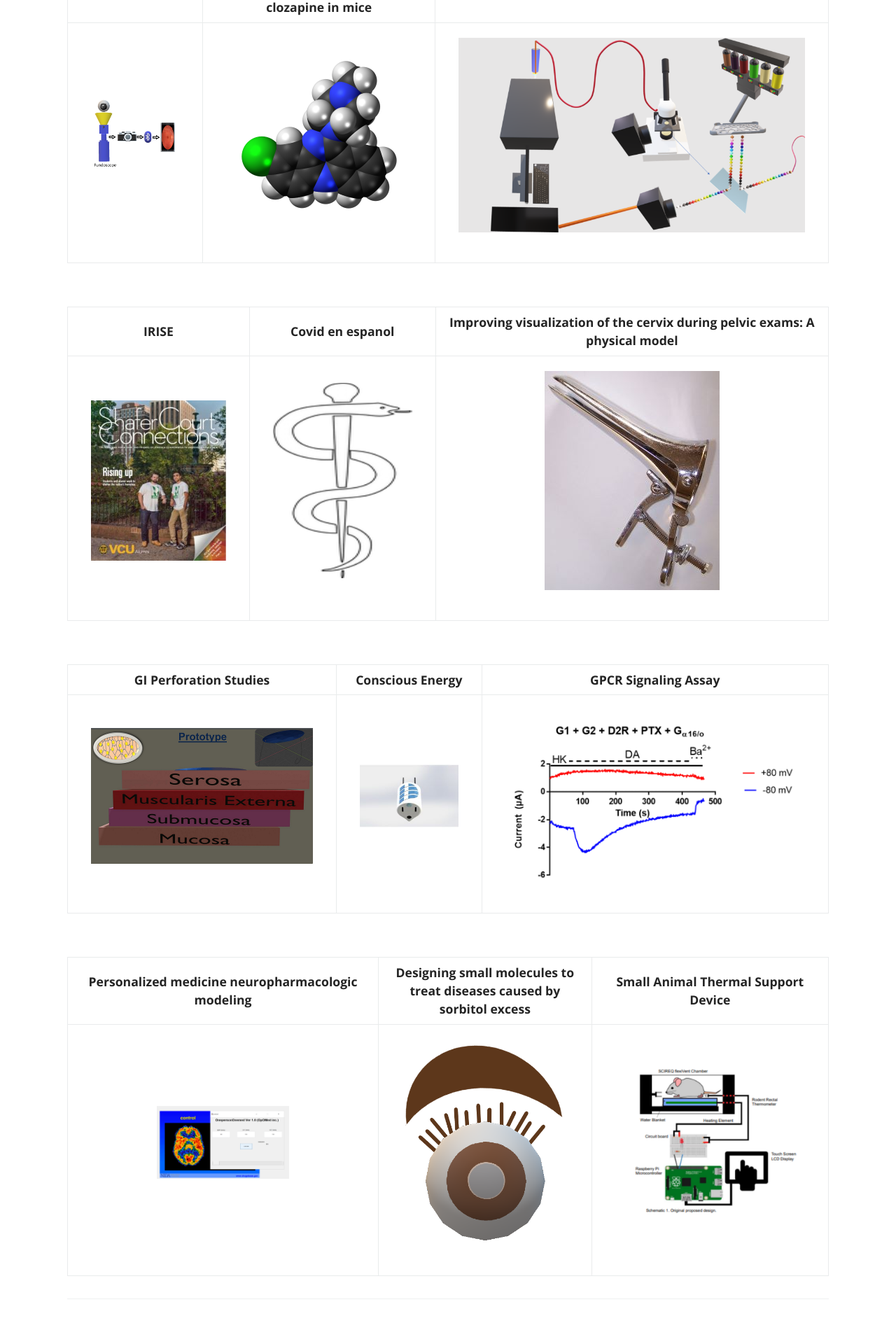
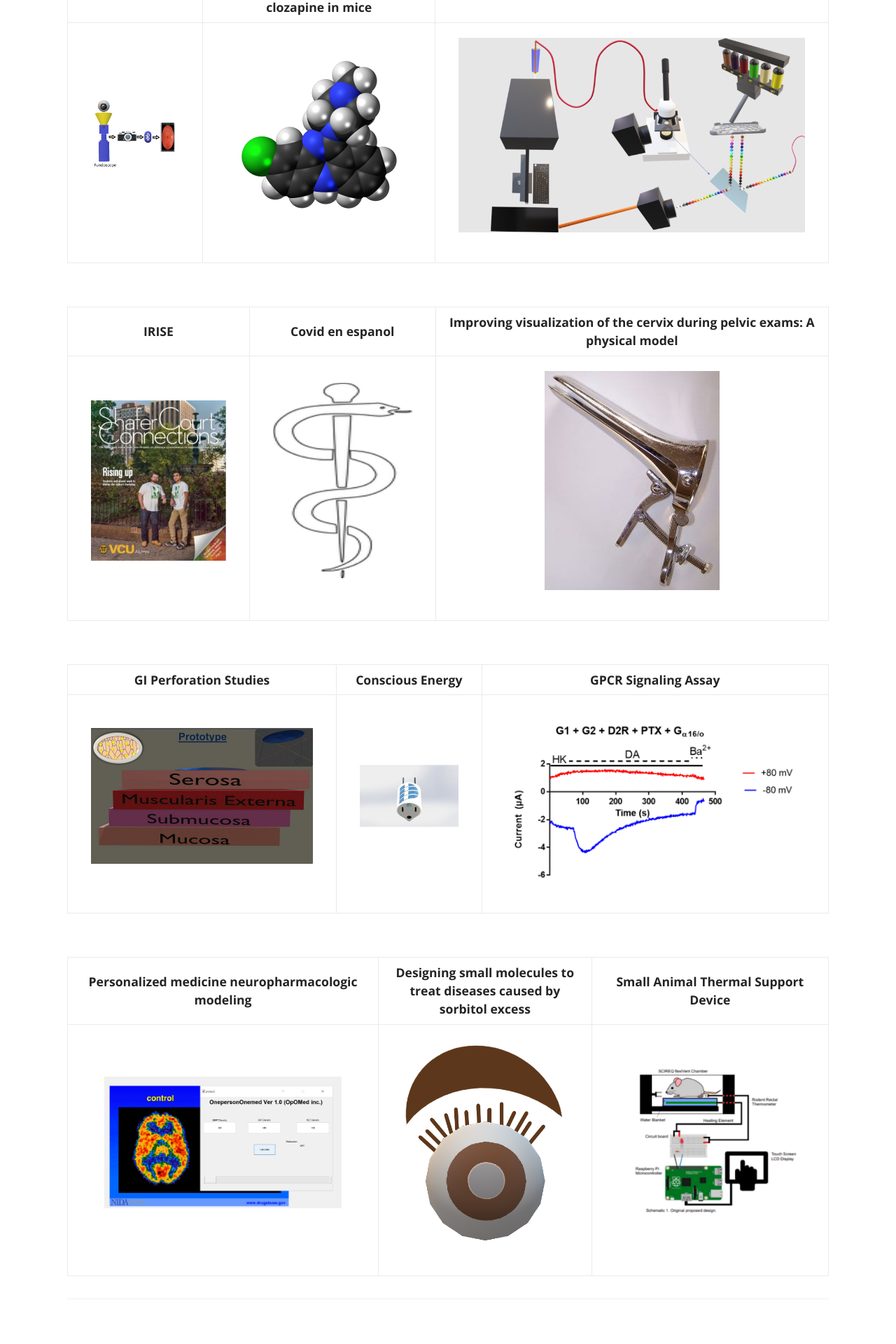
Before and after one commit to EyeCanDoIt/EyeCanDoIt.github.io, a Jekyll site: the page built from index.md, in a window 1280 px wide. Shown: the part 1825-3745 px from the top of the page at 70% size. Built offline with Jekyll 4.4.1, drawn with Linux system fonts in a browser that asks for light colours.

Commit message:
Update index.md

```diff
--- a/index.md
+++ b/index.md
@@ -66,4 +66,4 @@
 
 | Personalized medicine neuropharmacologic modeling  | Designing small molecules to treat diseases caused by sorbitol excess | Small Animal Thermal Support Device |
 |     :---:    |     :---:      |     :---:     |
-| <a href="opomed" class="btn" style="color:#E0E0E0"><img src="https://EyeCanDoIt.github.io/Images/opomed.png" alt="https://EyeCanDoIt.github.io/Images/opomed.png" alt=" " width="50%" height="50%" loading="lazy"></a>   | <a href="sorbitol" class="btn" style="color:#E0E0E0"><img src="https://EyeCanDoIt.github.io/Images/eye.png" alt="https://EyeCanDoIt.github.io/Images/eye.png" loading="lazy"></a>     | <a href="thermoreg" class="btn" style="color:#E0E0E0"><img src="https://EyeCanDoIt.github.io/Images/scireq.png" alt="https://EyeCanDoIt.github.io/Images/scireq.png" loading="lazy"></a>    |
+| <a href="opomed" class="btn" style="color:#E0E0E0"><img src="https://EyeCanDoIt.github.io/Images/opomed.png" alt="https://EyeCanDoIt.github.io/Images/opomed.png" alt=" " width="90%" height="90%" loading="lazy"></a>   | <a href="sorbitol" class="btn" style="color:#E0E0E0"><img src="https://EyeCanDoIt.github.io/Images/eye.png" alt="https://EyeCanDoIt.github.io/Images/eye.png" loading="lazy"></a>     | <a href="thermoreg" class="btn" style="color:#E0E0E0"><img src="https://EyeCanDoIt.github.io/Images/scireq.png" alt="https://EyeCanDoIt.github.io/Images/scireq.png" loading="lazy"></a>    |
```
